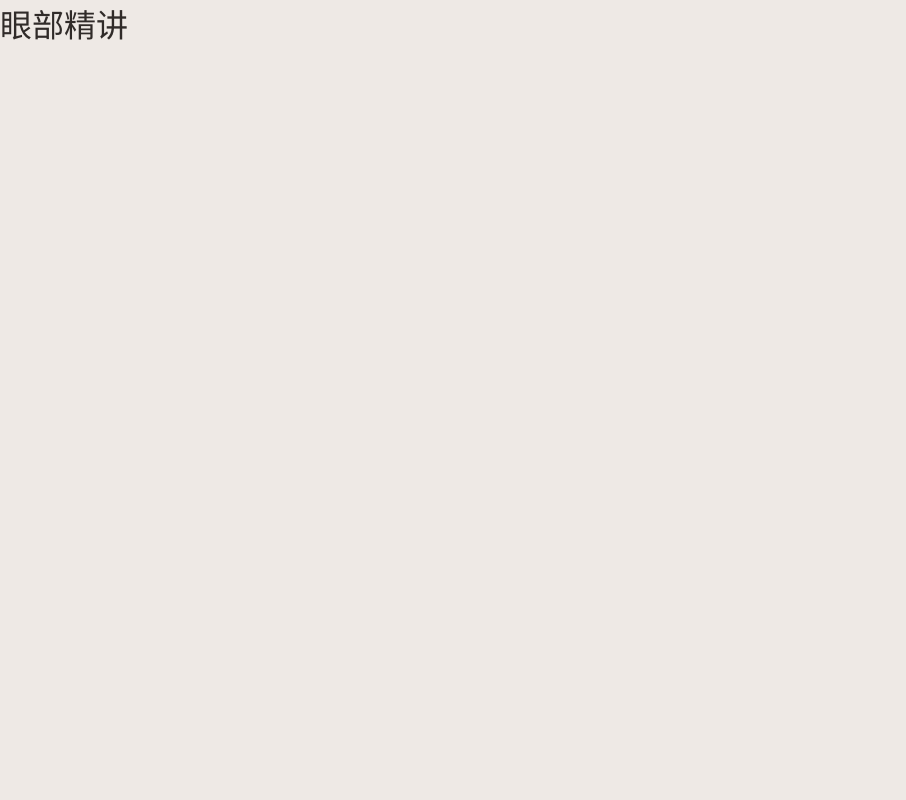
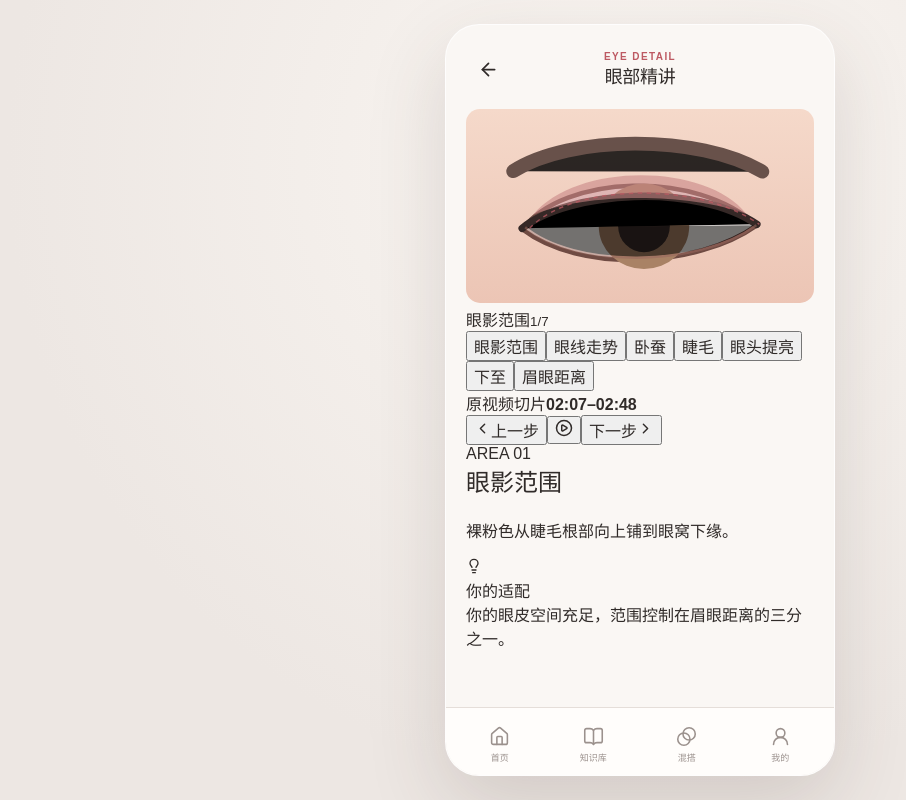
Before and after one commit to qi00531/makeup-frontend, a React (Vite) app: page /eyes in a window 1280 px wide. Shown: the whole page, without its empty margins (0-906 px from the left). Built offline with nearby package versions, Linux system fonts and the light colour scheme.

Commit message:
feat: add interactive eye makeup guide

```diff
--- /dev/null
+++ b/src/components/EyeDiagram.tsx
@@ -0,0 +1,26 @@
+interface EyeDiagramProps {
+  activeRegion: string;
+  color: string;
+}
+
+export function EyeDiagram({ activeRegion, color }: EyeDiagramProps) {
+  return (
+    <svg className="eye-diagram" viewBox="0 0 700 390" role="img" aria-label="可交互眼部图示">
+      <defs><linearGradient id="skin" x2="0" y2="1"><stop stopColor="#f5d9ca"/><stop offset="1" stopColor="#ecc5b5"/></linearGradient></defs>
+      <rect width="700" height="390" rx="28" fill="url(#skin)"/>
+      <path d="M95 125C208 52 469 50 596 126" stroke="#4a3530" strokeWidth="28" strokeLinecap="round" opacity=".82"/>
+      <path d="M113 242C198 132 463 121 585 234C463 320 230 331 113 242Z" fill="#fffaf7" stroke="#6f4b43" strokeWidth="9"/>
+      <ellipse cx="358" cy="236" rx="91" ry="86" fill="#a98265"/><ellipse cx="358" cy="236" rx="52" ry="52" fill="#382b28"/><circle cx="380" cy="210" r="15" fill="white" opacity=".9"/>
+      <path d="M113 240C206 164 464 148 585 232" stroke="#352826" strokeWidth="15" strokeLinecap="round"/>
+      <path d="M119 238C215 320 469 320 584 234" stroke="#9a685e" strokeWidth="5" opacity=".55"/>
+      {activeRegion === 'shadow' && <path d="M135 213C221 107 482 107 564 211C446 168 241 168 135 213Z" fill={color} opacity=".58"/>}
+      {activeRegion === 'liner' && <path d="M114 241C223 152 484 159 586 232L642 211" fill="none" stroke={color} strokeWidth="14" strokeLinecap="round"/>}
+      {activeRegion === 'aegyo' && <path d="M172 293C272 332 434 333 528 286" fill="none" stroke={color} strokeWidth="18" strokeLinecap="round" opacity=".7"/>}
+      {activeRegion === 'lashes' && <g stroke={color} strokeWidth="7" strokeLinecap="round"><path d="M178 199L156 164"/><path d="M229 177L217 135"/><path d="M286 163L281 119"/><path d="M424 161L433 117"/><path d="M483 174L501 132"/><path d="M536 198L562 158"/></g>}
+      {activeRegion === 'inner' && <circle cx="119" cy="242" r="32" fill={color} opacity=".78"/>}
+      {activeRegion === 'lower' && <path d="M478 290C523 278 559 257 590 230" stroke={color} strokeWidth="15" strokeLinecap="round" opacity=".72"/>}
+      {activeRegion === 'distance' && <path d="M151 117C257 67 476 69 553 120" stroke={color} strokeWidth="40" strokeLinecap="round" opacity=".26"/>}
+      <path d="M128 240C211 151 465 143 590 232" fill="none" stroke="#bd5962" strokeWidth="3" strokeDasharray="9 9" opacity=".75"/>
+    </svg>
+  );
+}
--- a/src/pages/EyeGuidePage.tsx
+++ b/src/pages/EyeGuidePage.tsx
@@ -1 +1,29 @@
-export function EyeGuidePage() { return <main><h1>眼部精讲</h1></main>; }
+import { ArrowLeft, ChevronLeft, ChevronRight, CirclePlay, Lightbulb, Pause, Sparkles } from 'lucide-react';
+import { useEffect, useState } from 'react';
+import { useNavigate } from 'react-router-dom';
+import { BottomNav } from '../components/BottomNav';
+import { EyeDiagram } from '../components/EyeDiagram';
+import { MobileShell } from '../components/MobileShell';
+import { learningService } from '../services/learningService';
+import type { EyeRegionGuide } from '../types/learning';
+
+export function EyeGuidePage() {
+  const navigate = useNavigate();
+  const [guides, setGuides] = useState<EyeRegionGuide[]>([]);
+  const [index, setIndex] = useState(0);
+  const [playing, setPlaying] = useState(false);
+  useEffect(() => { void learningService.getEyeGuides().then(setGuides); }, []);
+  if (!guides.length) return <MobileShell><div className="preview-loading"><Sparkles className="spin" /><p>正在加载眼部图示…</p></div></MobileShell>;
+  const current = guides[index];
+
+  return (
+    <MobileShell withNav className="learning-page eye-page">
+      <header className="detail-header"><button className="icon-button" type="button" aria-label="返回" onClick={() => navigate('/tutorial')}><ArrowLeft size={21} /></button><div><span className="page-kicker">EYE DETAIL</span><h1>眼部精讲</h1></div><span className="header-spacer" /></header>
+      <section className="eye-visual-card"><EyeDiagram activeRegion={current.id} color={current.color} /><div className="eye-region-label"><span style={{ backgroundColor: current.color }} /><strong>{current.label}</strong><small>{index + 1}/{guides.length}</small></div></section>
+      <div className="region-chips" role="list" aria-label="眼部区域">{guides.map((guide, guideIndex) => <button type="button" key={guide.id} className={guideIndex === index ? 'is-active' : ''} onClick={() => setIndex(guideIndex)}>{guide.label}</button>)}</div>
+      <section className="video-slice-card"><div className="video-time"><span>原视频切片</span><strong>{current.videoSlice}</strong></div><div className="video-track"><span style={{ width: `${20 + index * 10}%` }} /><i style={{ left: `${20 + index * 10}%` }} /></div><div className="slice-controls"><button type="button" aria-label="上一个区域" onClick={() => setIndex((value) => Math.max(0, value - 1))}><ChevronLeft size={17} />上一步</button><button type="button" className="play-control" aria-label={playing ? '暂停切片' : '播放切片'} onClick={() => setPlaying((value) => !value)}>{playing ? <Pause size={18} /> : <CirclePlay size={18} />}</button><button type="button" aria-label="下一个区域" onClick={() => setIndex((value) => Math.min(guides.length - 1, value + 1))}>下一步<ChevronRight size={17} /></button></div></section>
+      <section className="eye-copy-card"><span className="step-number">AREA {String(index + 1).padStart(2, '0')}</span><h2>{current.label}</h2><p>{current.description}</p><div className="adaptation-note"><Lightbulb size={16} /><div><strong>你的适配</strong><p>{current.adaptation}</p></div></div></section>
+      <BottomNav />
+    </MobileShell>
+  );
+}
```
Also changed, not shown: 1 other file (tests, documents, lock files or other folders).
